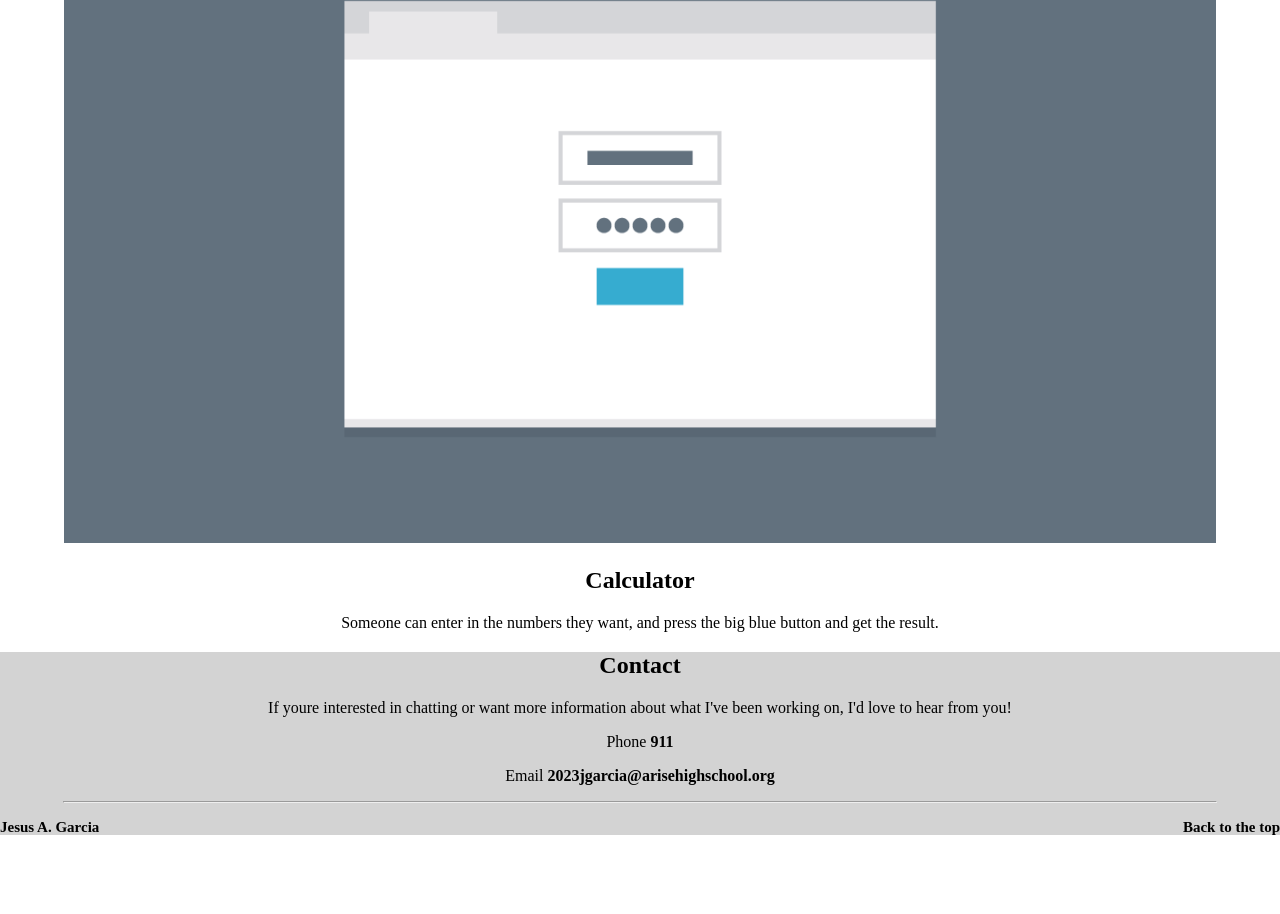
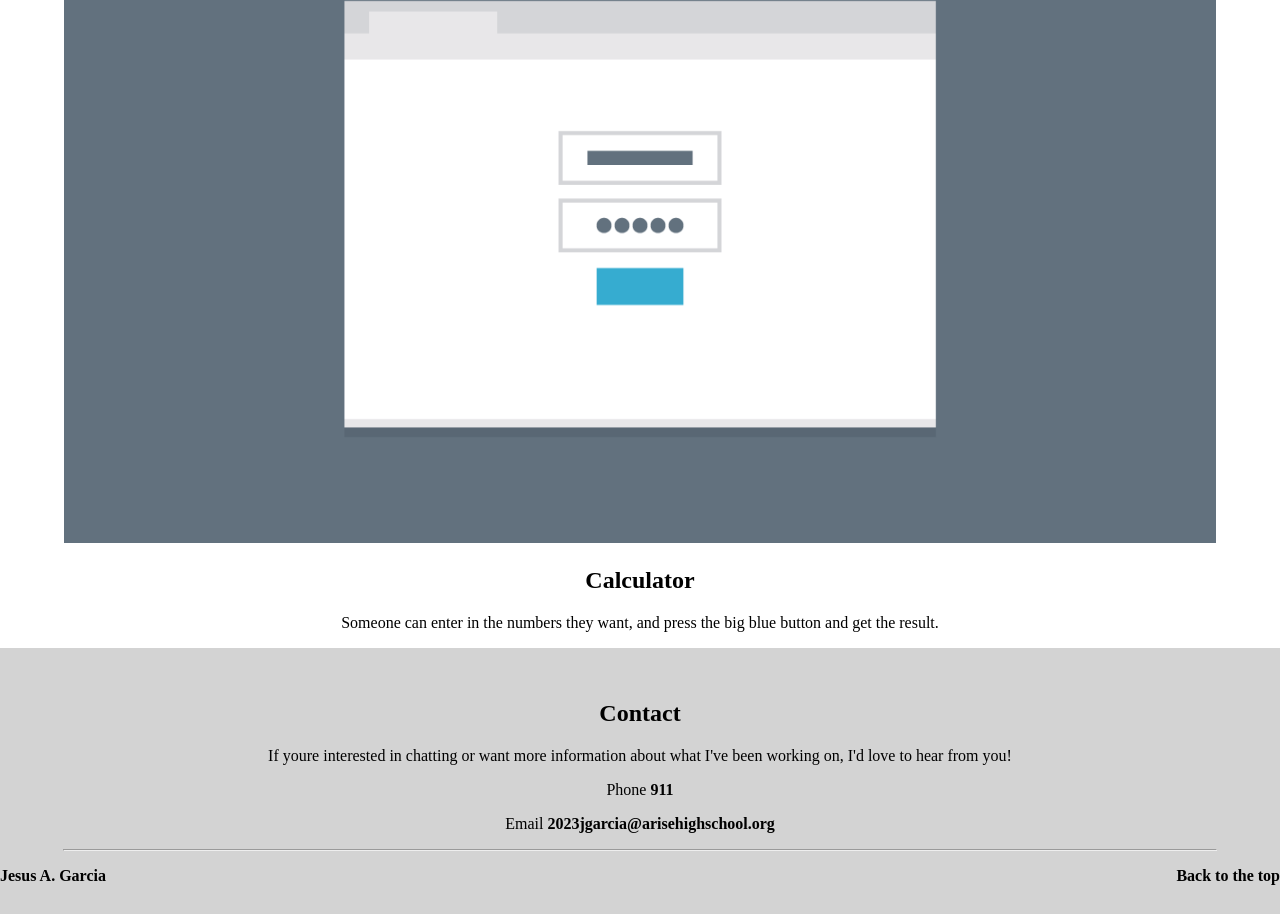
Before and after one commit to JesusAGarcia-31/td2, a plain HTML site: page index.html in a window 1280 px wide. Shown: the part 4828-5742 px from the top of the page. Before the commit the page ends 5664 px from the top, so only its background shows below. Drawn offline with Linux system fonts and the light colour scheme.

Commit message:
3/9/21 class time

```diff
--- a/css/styles.css
+++ b/css/styles.css
@@ -24,18 +24,18 @@ body{
   text-decoration: none;
   color:black;
   float:right;
-  font-size:15px;
 }
 .main-content{
 
 }
 .name{
-  font-size:15px;
   float: left;
   padding-bottom:0%;
+  font-size:1em;
+  margin-top:0;
 }
 .clearfix::after {
-	content: ‘’;
+	content: '';
 	display: table;
 	clear: both;
 }
@@ -53,6 +53,7 @@ footer{
   background-color:lightgray;
   padding-bottom:1em;
   margin-bottom:0%;
+  padding-top:2em;
 }
 h2{
   color:rgb(0, 0, 0);
--- a/index.html
+++ b/index.html
@@ -65,9 +65,9 @@
     <p>Phone <strong>911</strong></p>
     <p>Email <strong>2023jgarcia@arisehighschool.org</strong></p>
     <hr>
-<nav>
-  <h2 class="name" style="margin: 0; display: inline;">Jesus A. Garcia</h2>
-  <p><a  style="font-weight:bold" href="#back to the top" class="backtp">Back to the top</a></p>
+<nav class="bottom-nav clearfix">
+  <h2 class="name" >Jesus A. Garcia</h2>
+  <p><a  style="font-weight:bold" href="#home" class="backtp">Back to the top</a></p>
 </nav>
 </footer>
 </body>
```
